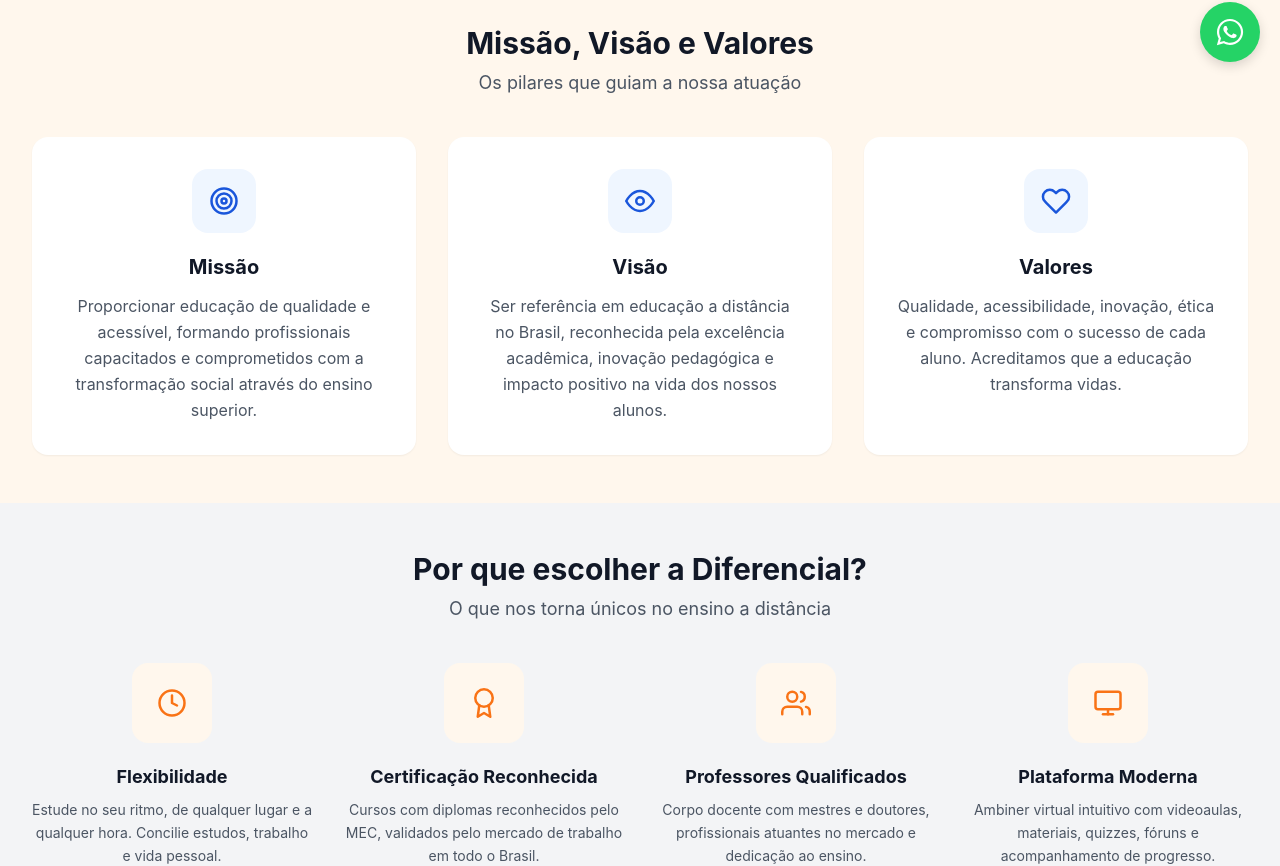
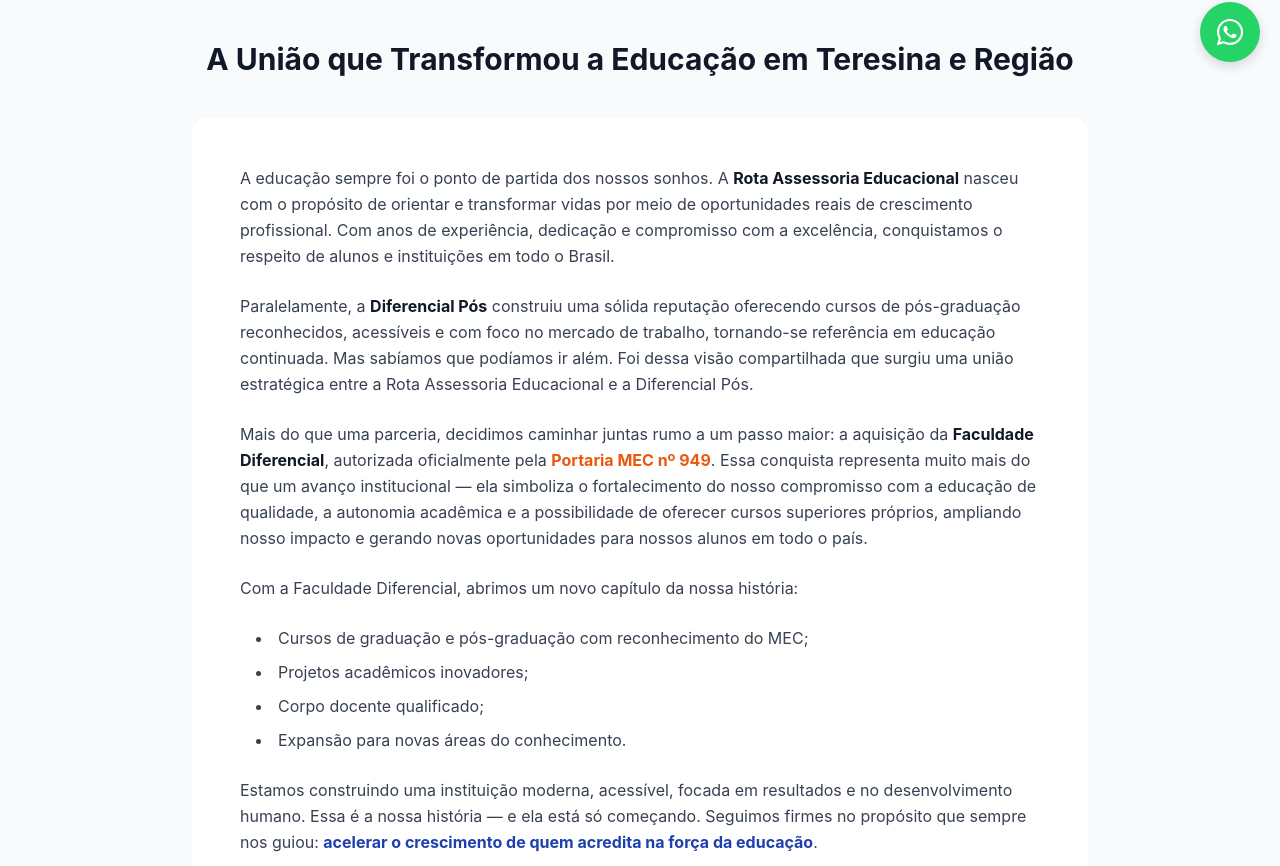
Before and after one commit to ED709112/faculdade-diferencial-ead, a Next.js app in the folder frontend/: page /sobre in a window 1280 px wide. Shown: the part 718-1584 px from the top of the page. Built offline with nearby package versions, Linux system fonts and the light colour scheme.

Commit message:
Sobre: add Histórico section with institutional history text

```diff
--- a/frontend/src/app/sobre/page.tsx
+++ b/frontend/src/app/sobre/page.tsx
@@ -103,6 +103,40 @@
                 <p className="text-sm text-gray-500 dark:text-gray-400 font-medium">{stat.label}</p>
               </div>
             ))}
+          </div>
+        </div>
+      </section>
+
+      {/* Histórico */}
+      <section id="historico" className="py-12 lg:py-16 bg-gray-50 dark:bg-gray-900 scroll-mt-24">
+        <div className="container-custom">
+          <div className="max-w-4xl mx-auto">
+            <div className="text-center mb-10">
+              <h2 className="section-title">A União que Transformou a Educação em Teresina e Região</h2>
+            </div>
+            <div className="bg-white dark:bg-gray-800 rounded-2xl shadow-sm p-8 lg:p-12 space-y-6 text-gray-700 dark:text-gray-300 leading-relaxed">
+              <p>
+                A educação sempre foi o ponto de partida dos nossos sonhos. A <strong className="text-gray-900 dark:text-gray-100">Rota Assessoria Educacional</strong> nasceu com o propósito de orientar e transformar vidas por meio de oportunidades reais de crescimento profissional. Com anos de experiência, dedicação e compromisso com a excelência, conquistamos o respeito de alunos e instituições em todo o Brasil.
+              </p>
+              <p>
+                Paralelamente, a <strong className="text-gray-900 dark:text-gray-100">Diferencial Pós</strong> construiu uma sólida reputação oferecendo cursos de pós-graduação reconhecidos, acessíveis e com foco no mercado de trabalho, tornando-se referência em educação continuada. Mas sabíamos que podíamos ir além. Foi dessa visão compartilhada que surgiu uma união estratégica entre a Rota Assessoria Educacional e a Diferencial Pós.
+              </p>
+              <p>
+                Mais do que uma parceria, decidimos caminhar juntas rumo a um passo maior: a aquisição da <strong className="text-gray-900 dark:text-gray-100">Faculdade Diferencial</strong>, autorizada oficialmente pela <strong className="text-secondary-600 dark:text-secondary-400">Portaria MEC nº 949</strong>. Essa conquista representa muito mais do que um avanço institucional — ela simboliza o fortalecimento do nosso compromisso com a educação de qualidade, a autonomia acadêmica e a possibilidade de oferecer cursos superiores próprios, ampliando nosso impacto e gerando novas oportunidades para nossos alunos em todo o país.
+              </p>
+              <p>
+                Com a Faculdade Diferencial, abrimos um novo capítulo da nossa história:
+              </p>
+              <ul className="list-disc list-inside space-y-2 text-gray-700 dark:text-gray-300 pl-4">
+                <li>Cursos de graduação e pós-graduação com reconhecimento do MEC;</li>
+                <li>Projetos acadêmicos inovadores;</li>
+                <li>Corpo docente qualificado;</li>
+                <li>Expansão para novas áreas do conhecimento.</li>
+              </ul>
+              <p>
+                Estamos construindo uma instituição moderna, acessível, focada em resultados e no desenvolvimento humano. Essa é a nossa história — e ela está só começando. Seguimos firmes no propósito que sempre nos guiou: <strong className="text-primary-600 dark:text-primary-400">acelerar o crescimento de quem acredita na força da educação</strong>.
+              </p>
+            </div>
           </div>
         </div>
       </section>
```
